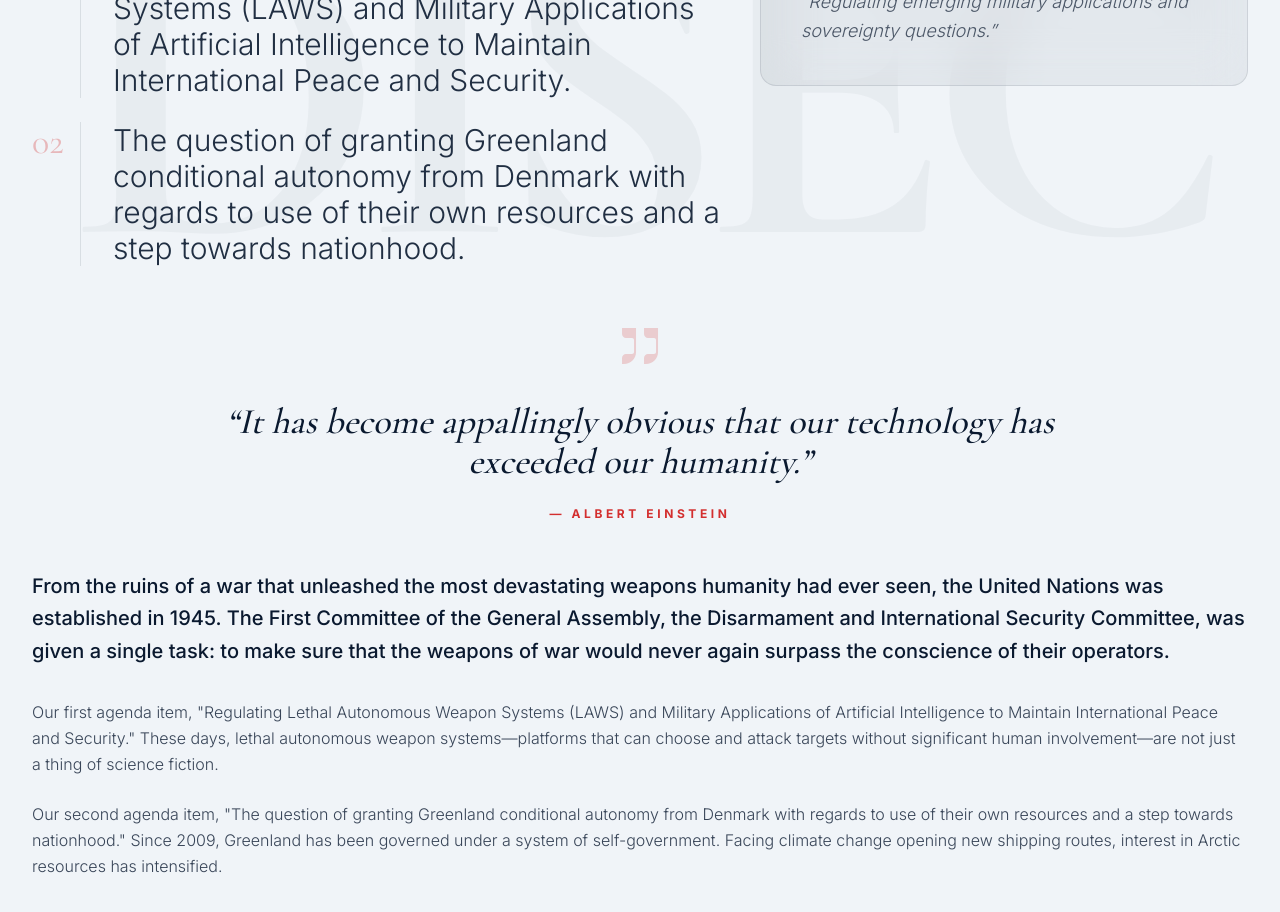
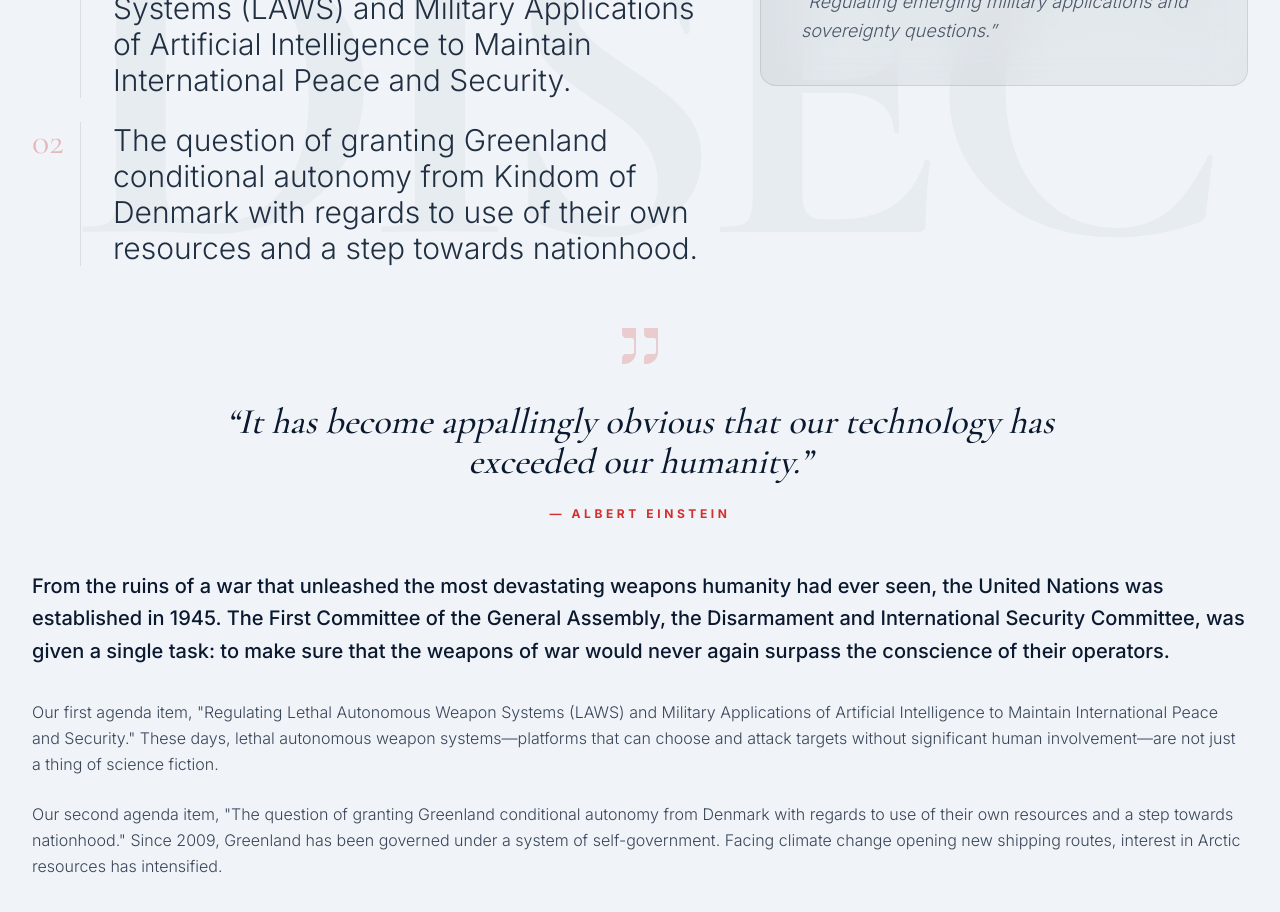
Before and after one commit to 3474575847/sismun-conclave, a Next.js app: page /committees/disec in a window 1280 px wide. Shown: the part 1020-1932 px from the top of the page. Built offline with nearby package versions, Linux system fonts and the light colour scheme.

Commit message:
Fix spelling error in committee description
Corrected the spelling of 'Kindom' to 'Kingdom' in the description.

```diff
--- a/data/committees.ts
+++ b/data/committees.ts
@@ -203,7 +203,7 @@ export const committees: Committee[] = [
         description: 'Regulating emerging military applications and sovereignty questions.',
         topics: [
             'Regulating Lethal Autonomous Weapon Systems (LAWS) and Military Applications of Artificial Intelligence to Maintain International Peace and Security.',
-            'The question of granting Greenland conditional autonomy from Denmark with regards to use of their own resources and a step towards nationhood.'
+            'The question of granting Greenland conditional autonomy from Kindom of Denmark with regards to use of their own resources and a step towards nationhood.'
         ],
         color: 'from-orange-500/20 to-orange-900/20',
         draftResolutionUrl: 'https://docs.google.com/document/d/placeholder-disec',
```
